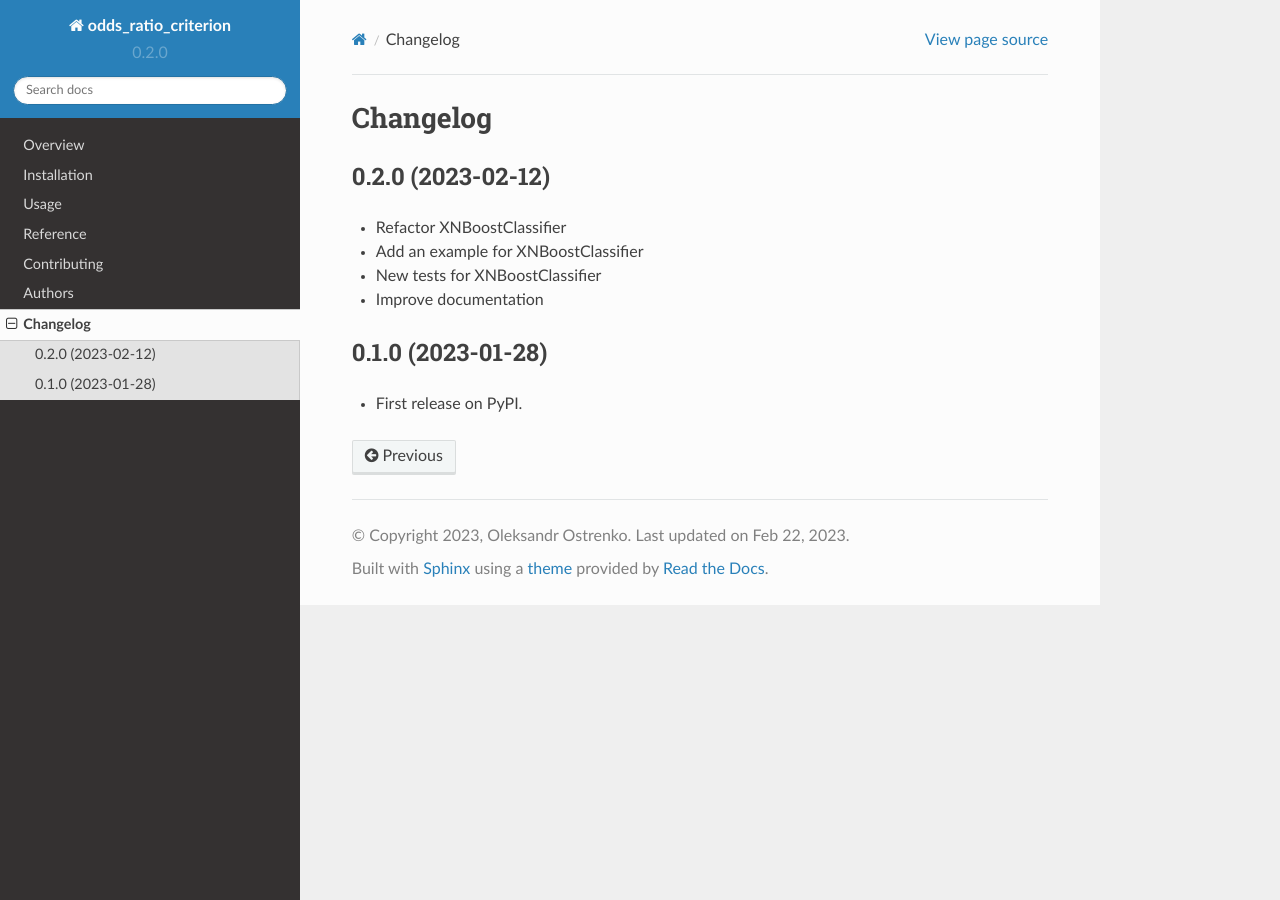
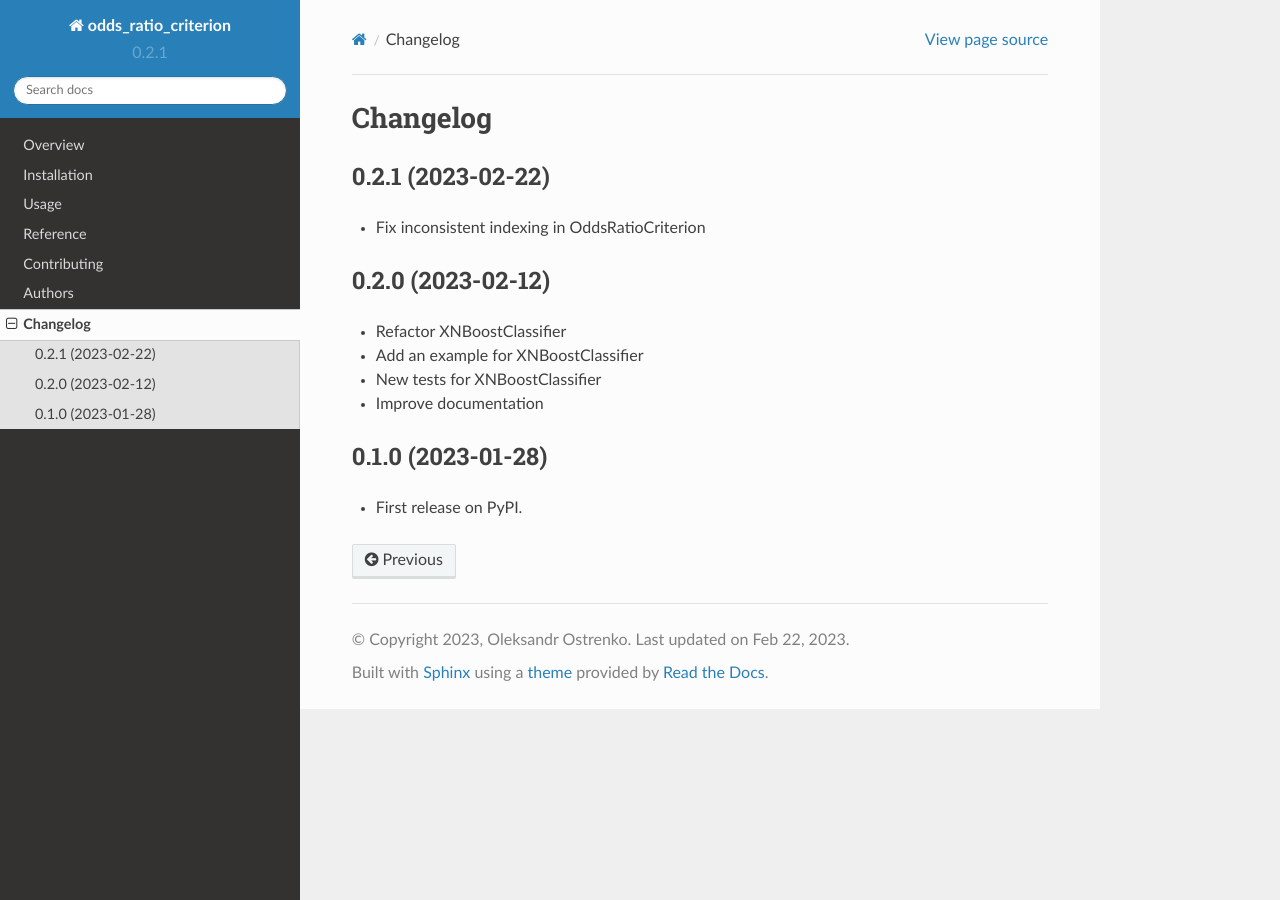
Before and after one commit to breezerider/odds-ratio-criterion, a Sphinx documentation site: the page built from docs/changelog.rst, in a window 1280 px wide. Built offline with Sphinx 7.4.7 and the Read the Docs theme 2.0.0, drawn with Linux system fonts in a browser that asks for light colours.

Commit message:
Bump version: 0.2.0 → 0.2.1

```diff
--- a/CHANGELOG.rst
+++ b/CHANGELOG.rst
@@ -1,6 +1,11 @@
 
 Changelog
 =========
+
+0.2.1 (2023-02-22)
+------------------
+
+* Fix inconsistent indexing in OddsRatioCriterion
 
 0.2.0 (2023-02-12)
 ------------------
--- a/README.rst
+++ b/README.rst
@@ -43,9 +43,9 @@ Overview
     :alt: Supported implementations
     :target: https://test.pypi.org/project/odds-ratio-criterion
 
-.. |commits-since| image:: https://img.shields.io/github/commits-since/breezerider/odds-ratio-criterion/v0.2.0.svg
+.. |commits-since| image:: https://img.shields.io/github/commits-since/breezerider/odds-ratio-criterion/v0.2.1.svg
     :alt: Commits since latest release
-    :target: https://github.com/breezerider/odds-ratio-criterion/compare/v0.2.0...main
+    :target: https://github.com/breezerider/odds-ratio-criterion/compare/v0.2.1...main
 
 
 
--- a/docs/conf.py
+++ b/docs/conf.py
@@ -20,7 +20,7 @@ project = 'odds_ratio_criterion'
 year = '2023'
 author = 'Oleksandr Ostrenko'
 copyright = '{0}, {1}'.format(year, author)
-version = release = '0.2.0'
+version = release = '0.2.1'
 
 pygments_style = 'trac'
 templates_path = ['.']
--- a/setup.py
+++ b/setup.py
@@ -44,7 +44,7 @@ def read(*names, **kwargs):
 
 setup(
     name='odds-ratio-criterion',
-    version='0.2.0',
+    version='0.2.1',
     license='new BSD',
     description='Goodness-of-fit criterion based on probability ratios for scikit-learn decision trees.',
     long_description='{}\n{}'.format(
--- a/src/odds_ratio_criterion/__init__.py
+++ b/src/odds_ratio_criterion/__init__.py
@@ -1,4 +1,4 @@
-__version__ = '0.2.0'
+__version__ = '0.2.1'
 
 # PATCH sklearn
 from sklearn.tree import DecisionTreeClassifier
```
Also changed, not shown: .bumpversion.cfg.
